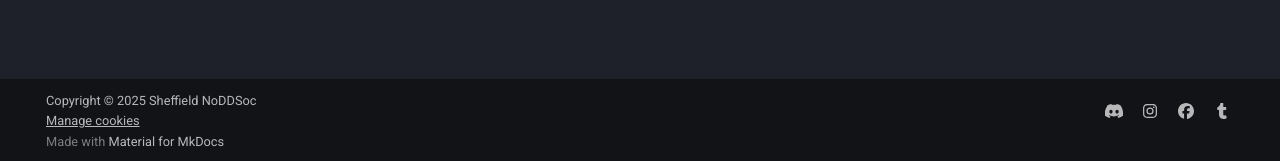
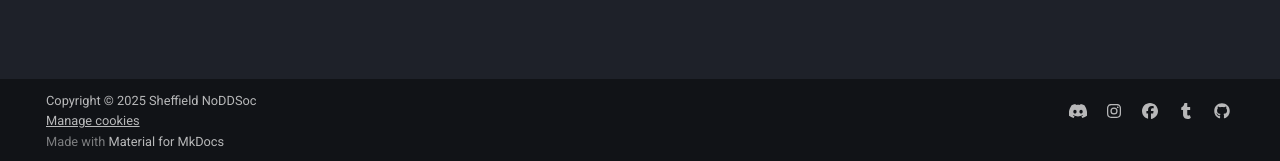
Before and after one commit to Sheffield-NoDDSoc/noddsoc.co.uk, an MkDocs documentation site: the page built from docs/committee/members.md, in a window 1280 px wide. Shown: the part 736-897 px from the top of the page. Built offline with MkDocs 1.6.1 and Material for MkDocs 9.7.7, drawn with Linux system fonts in a browser that asks for light colours; plug-ins that fetch from the network failed and are left out.

Commit message:
Add GitHub repo to footer

```diff
--- a/mkdocs.yml
+++ b/mkdocs.yml
@@ -158,6 +158,8 @@ extra:
       link: https://www.facebook.com/NoDDSoc/
     - icon: fontawesome/brands/tumblr
       link: https://www.tumblr.com/noddsoc
+    - icon: fontawesome/brands/github
+      link: https://github.com/Sheffield-NoDDSoc/noddsoc.co.uk
 
   consent:
     title: Cookies
```
